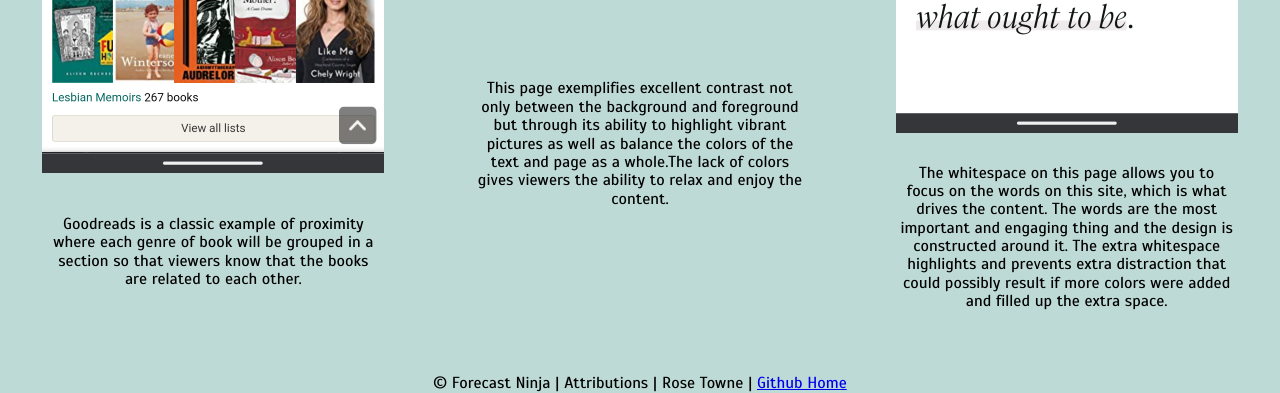
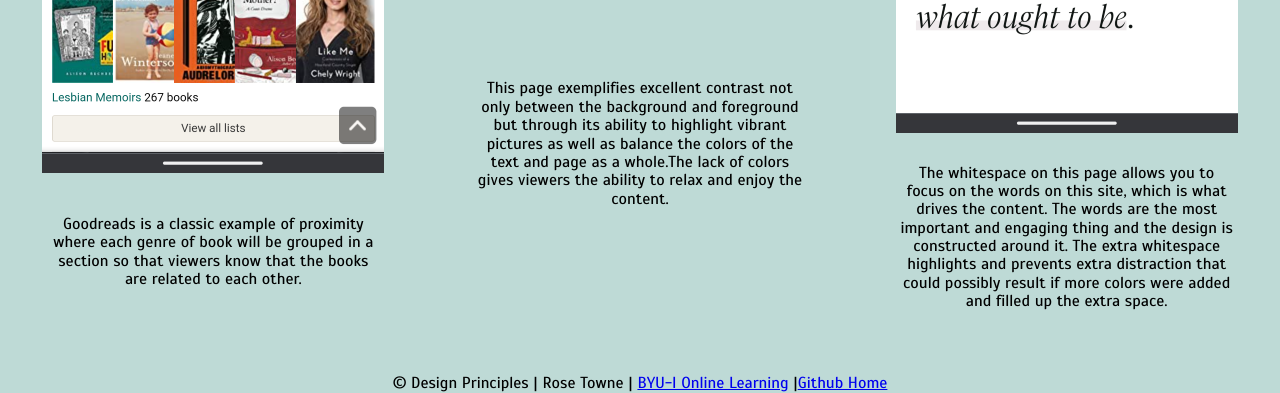
Before and after one commit to rogue-towne/rogue-towne.github.io, a plain HTML site: page lesson2/designprinciples.html in a window 1280 px wide. Shown: the part 834-1227 px from the top of the page. Drawn offline with nearby package versions, Linux system fonts and the light colour scheme.

Commit message:
small fix

```diff
--- a/lesson2/designprinciples.html
+++ b/lesson2/designprinciples.html
@@ -42,7 +42,7 @@
         </section>
     </main>
     <footer>
-        &copy; Forecast Ninja | Attributions | Rose Towne | <a href=../index.html alt="Rose Towne Github Home">Github Home</a>
+        &copy; Design Principles | Rose Towne | <a href="https://www.byui.edu/online">BYU-I Online Learning</a> |<a href=../index.html alt="Rose Towne Github Home">Github Home</a>
     </footer>
 </body>
 </html>
```
